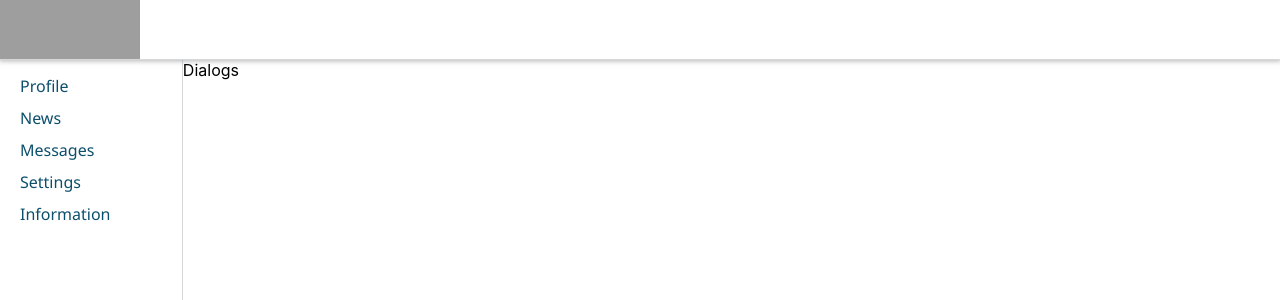
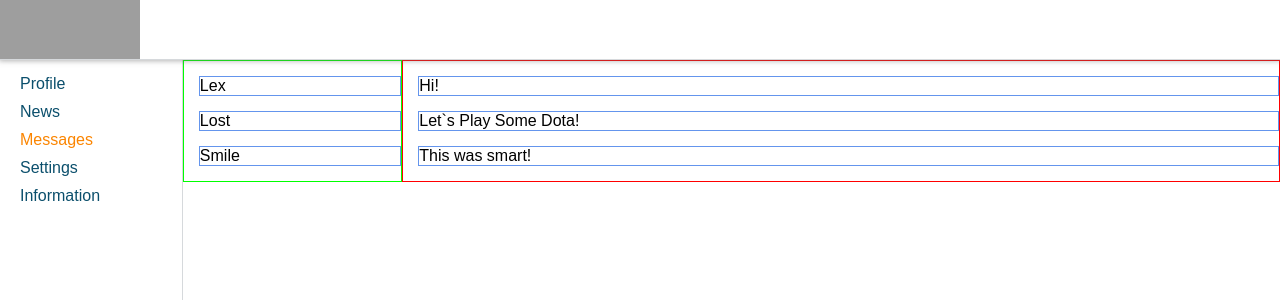
Before and after one commit to kisaragi99/first, a React (Create React App) app: page /dialogs in a window 1280 px wide. Shown: the top 300 px of the page. Built offline with nearby package versions, Linux system fonts and the light colour scheme; grey boxes are pictures that could not be loaded.

Commit message:
10 10 evening

```diff
--- a/src/components/Dialogs/Dialogs.jsx
+++ b/src/components/Dialogs/Dialogs.jsx
@@ -3,8 +3,17 @@ import s from "./Dialogs.module.css"
 
 const Dialogs = (props) => {
     return (
-        <div>
-            Dialogs
+        <div className={s.main}>
+            <div className={s.dialogs}>
+                <div className={s.dialog}>Lex</div>
+                <div className={s.dialog}>Lost</div>
+                <div className={s.dialog}>Smile</div>
+            </div>
+            <div className={s.messages}>
+                <div className={s.message}>Hi!</div>
+                <div className={s.message}>Let`s Play Some Dota!</div>
+                <div className={s.message}>This was smart!</div>
+            </div>
         </div>)
 }
 export default Dialogs;
--- a/src/components/Dialogs/Dialogs.module.css
+++ b/src/components/Dialogs/Dialogs.module.css
@@ -0,0 +1,24 @@
+.main {
+    display: grid;
+    grid-template-columns: 2fr 8fr;
+}
+
+.dialogs {
+    border: 1px solid lime;
+    font-family: "Yu Gothic UI", sans-serif;
+}
+
+.dialog {
+    margin: 15px 0 15px 15px;
+    border: 1px solid cornflowerblue;
+}
+
+.messages {
+    border: 1px solid red;
+    font-family: "Yu Gothic UI", sans-serif;
+}
+
+.message {
+    margin: 15px 0 15px 15px;
+    border: 1px solid cornflowerblue;
+}
--- a/src/components/Navbar/NavElement/NavElement.jsx
+++ b/src/components/Navbar/NavElement/NavElement.jsx
@@ -1,13 +1,14 @@
 import React from "react";
 import s from "./NavElement.module.css";
+import {NavLink} from "react-router-dom";
 
 const NavElement = (props) => {
     return (
 
         <div className={s.item}>
-            <a href={props.adres} className={s.link}>
+            <NavLink to={props.addres} className={s.link} activeClassName = {s.active}>
                 {props.title}
-            </a>
+            </NavLink>
         </div>
     );
 };
--- a/src/components/Navbar/NavElement/NavElement.module.css
+++ b/src/components/Navbar/NavElement/NavElement.module.css
@@ -1,17 +1,19 @@
 
 .item {
     color: #0B4F6C;
-    font-family: 'Segoe UI', sans-serif;
+    font-family: 'Yu Gothic UI', sans-serif;
     border-radius: 3px;
     padding: 5px 0 5px 5px;
-
-
 }
 .item:hover {
     background: #EEEEEE
 }
+.link {
+    text-decoration: none;
+    color: #0B4F6C;
 
-.link{
-    text-decoration: none;
-    color:#0B4F6C;
 }
+.active {
+    color: #fb8500;
+    border-radius: 3px;
+}
--- a/src/components/Navbar/Navbar.jsx
+++ b/src/components/Navbar/Navbar.jsx
@@ -7,24 +7,34 @@ const Navbar = () => {
     return (
         <nav className={s.nav}>
             <div className={s.itemWrapper}>
-                <div className={s.item}>
-                    <NavElement title="Profile" adres = "/profile"/>
-                </div>
-                <div className={s.item}>
-                    <NavElement title="News" adres = "/news"/>
-                </div>
-                <div className={s.item}>
-                    <NavElement title="Messages" adres = "/dialogs"/>
-                </div>
-                <div className={s.item}>
-                    <NavElement title="Settings" adres = "/settings"/>
-                </div>
-                <div className={s.item}>
-                    <NavElement title="Information" adres = "/information"/>
-                </div>
+                    <NavElement title="Profile" addres = "/profile"/>
+                    <NavElement title="News" addres = "/news"/>
+                    <NavElement title="Messages" addres = "/dialogs"/>
+                    <NavElement title="Settings" addres = "/settings"/>
+                    <NavElement title="Information" addres = "/information"/>
             </div>
         </nav>
     );
 };
 
 export default Navbar;
+
+/*<nav className={s.nav}>
+    <div className={s.itemWrapper}>
+        <div>
+            <NavElement title="Profile" addres = "/profile"/>
+        </div>
+        <div>
+            <NavElement title="News" addres = "/news"/>
+        </div>
+        <div>
+            <NavElement title="Messages" addres = "/dialogs"/>
+        </div>
+        <div>
+            <NavElement title="Settings" addres = "/settings"/>
+        </div>
+        <div>
+            <NavElement title="Information" addres = "/information"/>
+        </div>
+    </div>
+</nav>*/
```
